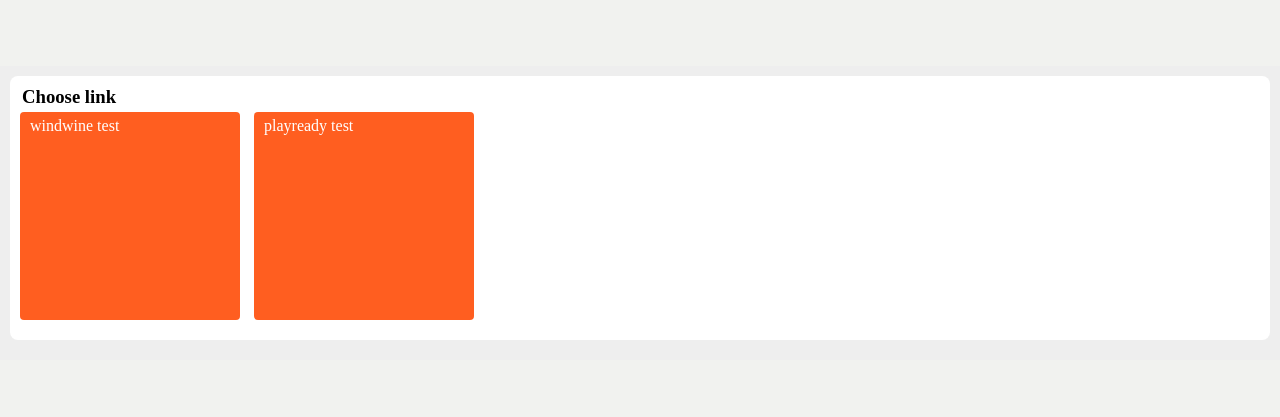
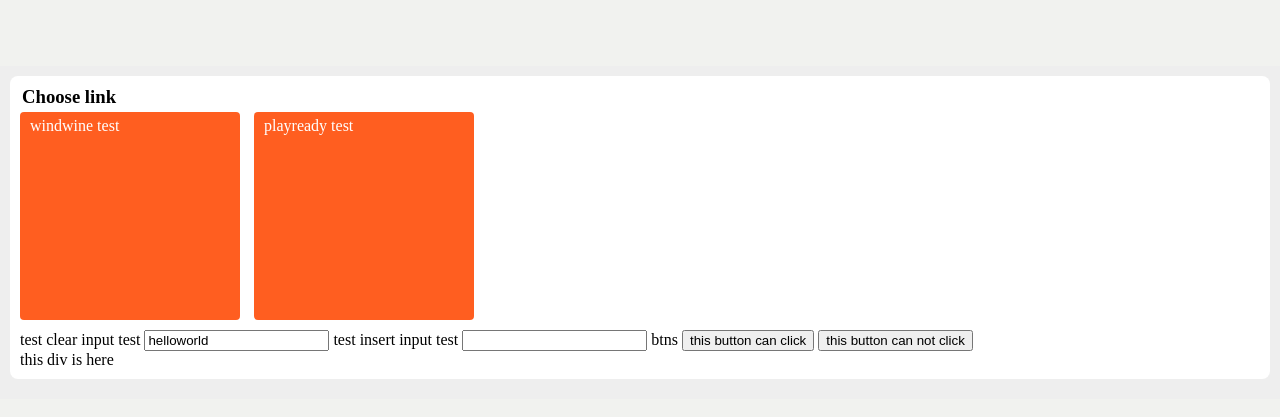
Before and after one commit to ZYGng/test, a plain HTML site: page index.html in a window 1280 px wide. Shown: the part 125-542 px from the top of the page. Drawn offline with Linux system fonts and the light colour scheme.

Commit message:
feat: 添加元素

```diff
--- a/index.html
+++ b/index.html
@@ -99,6 +99,13 @@
       font-size: 24px;
       background-color: #ccc;
     }
+
+    input.focus,
+    button.focus,
+    div.focus {
+        background-color: #006300;
+    }
+
   </style>
 </head>
 
@@ -129,6 +136,21 @@
             <a tabindex="1" href="javascript:void(0)" class="block">playready test</a>
           </li>
         </ul>
+        <form>
+            <label class="labels">test clear input test</label>
+            <input id="ctest" value="helloworld" tabindex="1" />
+
+            <label class="labels">test insert input test</label>
+            <input id="itest" tabindex="1" />
+
+            <label class="labels">btns</label>
+            <button id="btn" tabindex="1">this button can click</button>
+            <button id="dbtn" tabindex="1">this button can not click</button>
+
+            <div id="attr" data-test="test" class="attr-test" tabindex="1">
+                this div is here
+            </div>
+        </form>
       </div>
     </div>
   </div>
@@ -139,10 +161,10 @@
     const { app, device } = window.jssdk || {}
     let loading = document.querySelector(".loading_block");
     function action(str) {
-      loading.style.display = "block";
+    //   loading.style.display = "block";
       //根据name对对应的方法传递对应的参数
       let timer = setTimeout(() => {
-        location.assign(str);
+        // location.assign(str);
         clearTimeout(timer);
       }, 100)
     }
```
